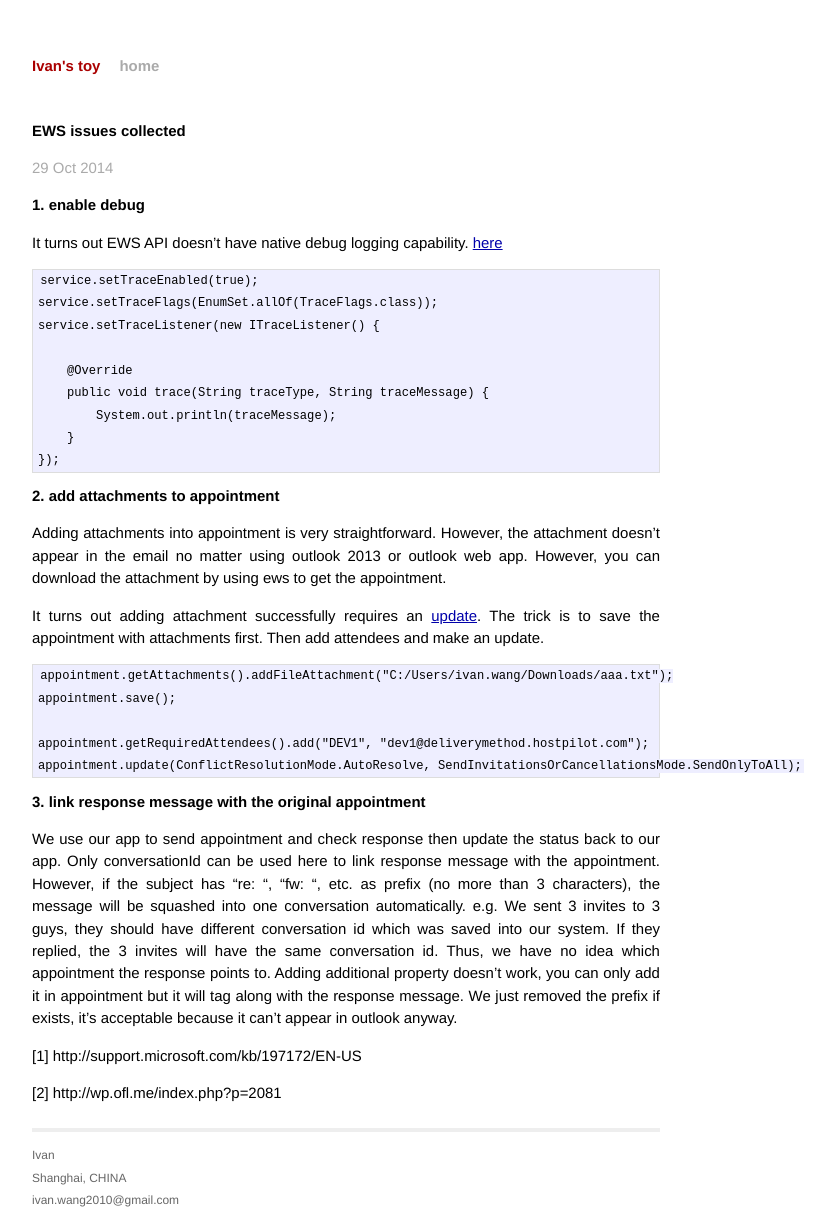
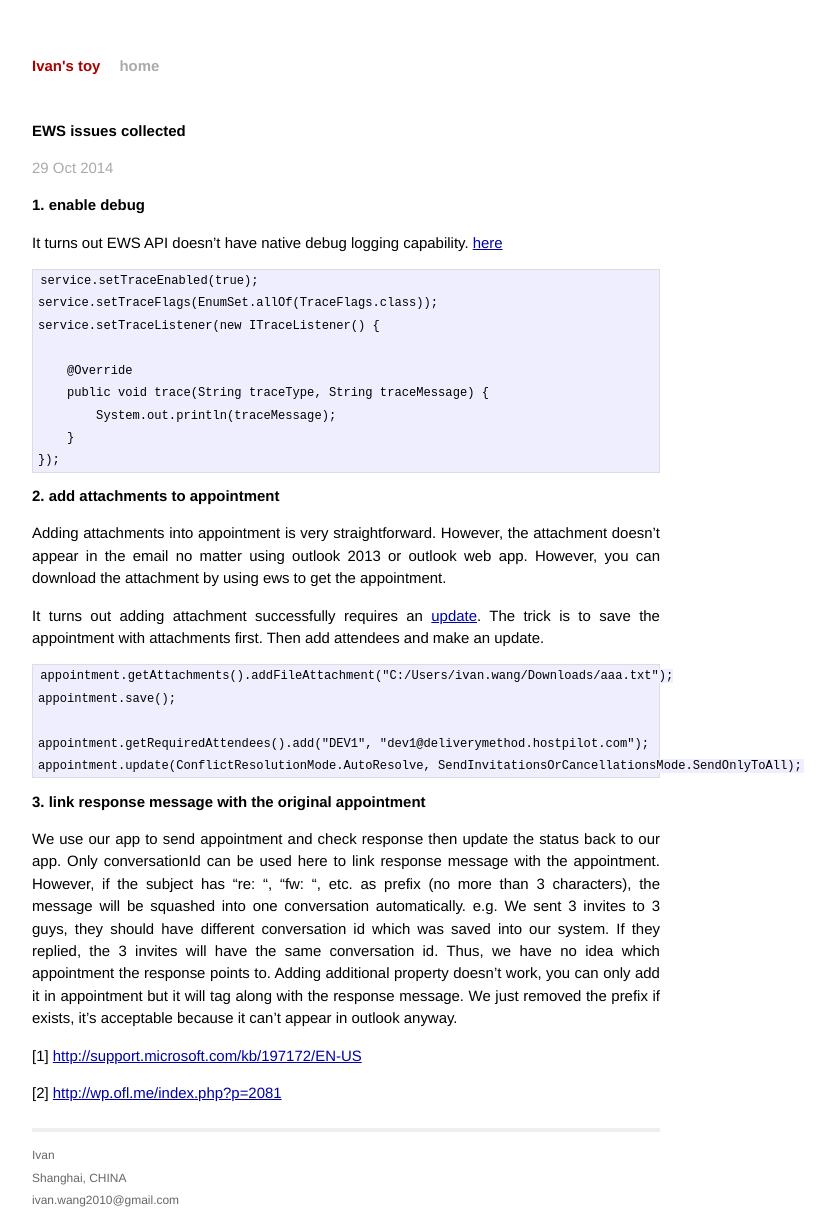
Before and after one commit to iwang/iwang.github.io, a Jekyll site: the page built from _posts/2014-10-29-ews-issue-collected.markdown, in a window 1280 px wide. Shown: the whole page, without its empty margins (294-1129 px from the left). Built offline with Jekyll 4.4.1, drawn with Linux system fonts in a browser that asks for light colours; Markdown is read by kramdown in place of the engine named in the settings; part of the change alters nothing that is shown.

```diff
--- a/_posts/2014-10-29-ews-issue-collected.markdown
+++ b/_posts/2014-10-29-ews-issue-collected.markdown
@@ -39,6 +39,6 @@ The trick is to save the appointment with attachments first. Then add attendees
 We use our app to send appointment and check response then update the status back to our app. Only conversationId can be used here to link response message with the appointment. However, if the subject has "re: ", "fw: ", etc. as prefix (no more than 3 characters), the message will be squashed into one conversation automatically. e.g. We sent 3 invites to 3 guys, they should have different conversation id which was saved into our system. If they replied, the 3 invites will have the same conversation id. Thus, we have no idea which appointment the response points to. Adding additional property doesn't work, you can only add it in appointment but it will tag along with the response message.
 We just removed the prefix if exists, it's acceptable because it can't appear in outlook anyway.
 
-[1] http://support.microsoft.com/kb/197172/EN-US
+[1] [http://support.microsoft.com/kb/197172/EN-US](http://iwang.github.io/work/2014/10/29/ews-issue-collected.html)
 
-[2] http://wp.ofl.me/index.php?p=2081
+[2] [http://wp.ofl.me/index.php?p=2081](http://wp.ofl.me/index.php?p=2081)
```
